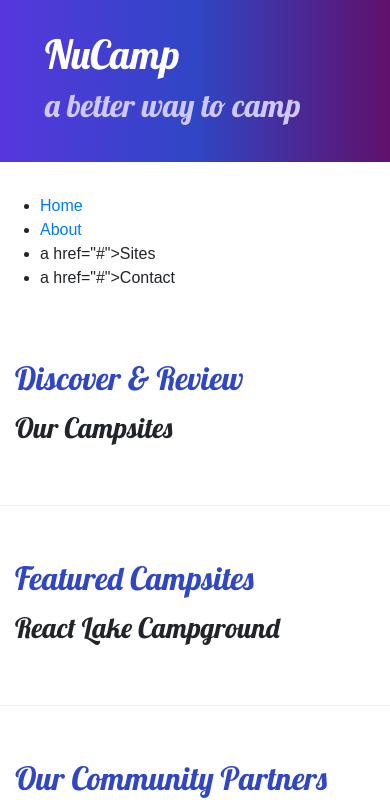
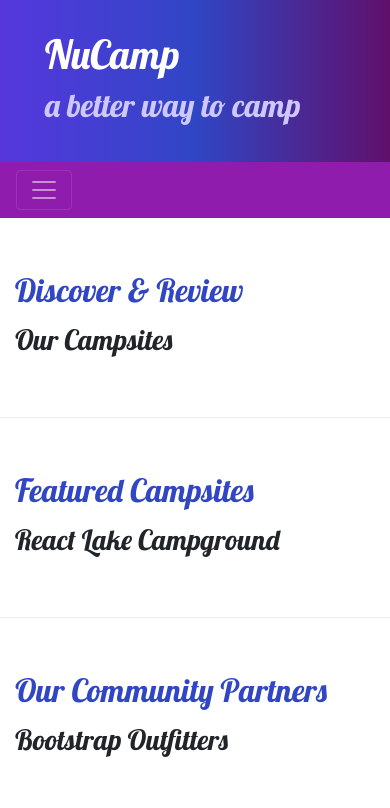
Before and after one commit to anniepuy/haganCampsite, a website: page index.html in a window 390 px wide. Shown: the top 808 px of the page. Drawn offline with nearby package versions, Linux system fonts and the light colour scheme.

Commit message:
added navbar classes for responsive design

```diff
--- a/css/styles.css
+++ b/css/styles.css
@@ -23,6 +23,7 @@
     padding: 30px;
     background-image: linear-gradient(to right, #5637DD, #3046c5, #60106B);
     color: white;
+    margin: 0;
 }
 
 .row-content {
@@ -30,3 +31,7 @@
     border-bottom: 1px ridge;
     min-height: 200px;
 }
+
+.navbar {
+    background-color: #901CAD;
+}
--- a/index.html
+++ b/index.html
@@ -26,13 +26,18 @@
         </div>
     </header>
 
-    <nav>
-        <ul>
-            <li><a href="#">Home</a></li>
-            <li><a href="aboutus.html">About</a></li>
-            <li>a href="#">Sites</a></li>
-            <li>a href="#">Contact</a></li>
-        </ul>
+    <nav class="navbar navbar-expand-sm navbar-dark sticky-top">
+        <button class="navbar-toggler" type="button" data-toggle="collapse" data-target="#nucampNavbar">
+            <span class="navbar-toggler-icon"></span>
+        </button>
+        <div class="collapse navbar-collapse" id="nucampNavbar">
+            <ul class="navbar-nav">
+                <li class="nav-item active"><a class="nav-link" href="#">Home</a></li>
+                <li class="nav-item"><a class="nav-link" href="aboutus.html">About</a></li>
+                <li class="nav-item"><a class="nav-link" href="#">Sites</a></li>
+                <li class="nav-item"><a class="nav-link" href="#">Contact</a></li>
+            </ul>
+        </div>
     </nav>
 
     <div class="container">
```
